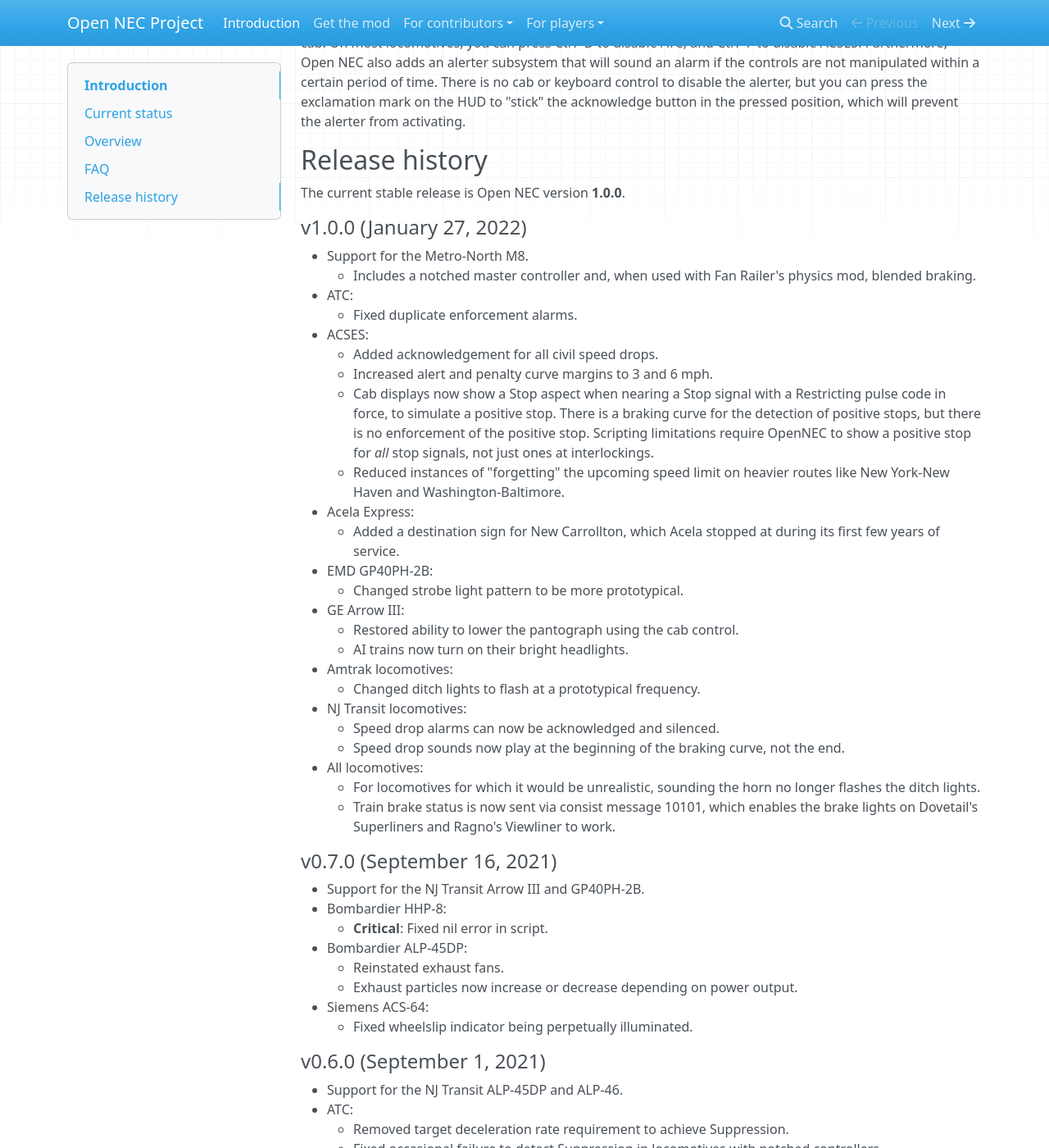
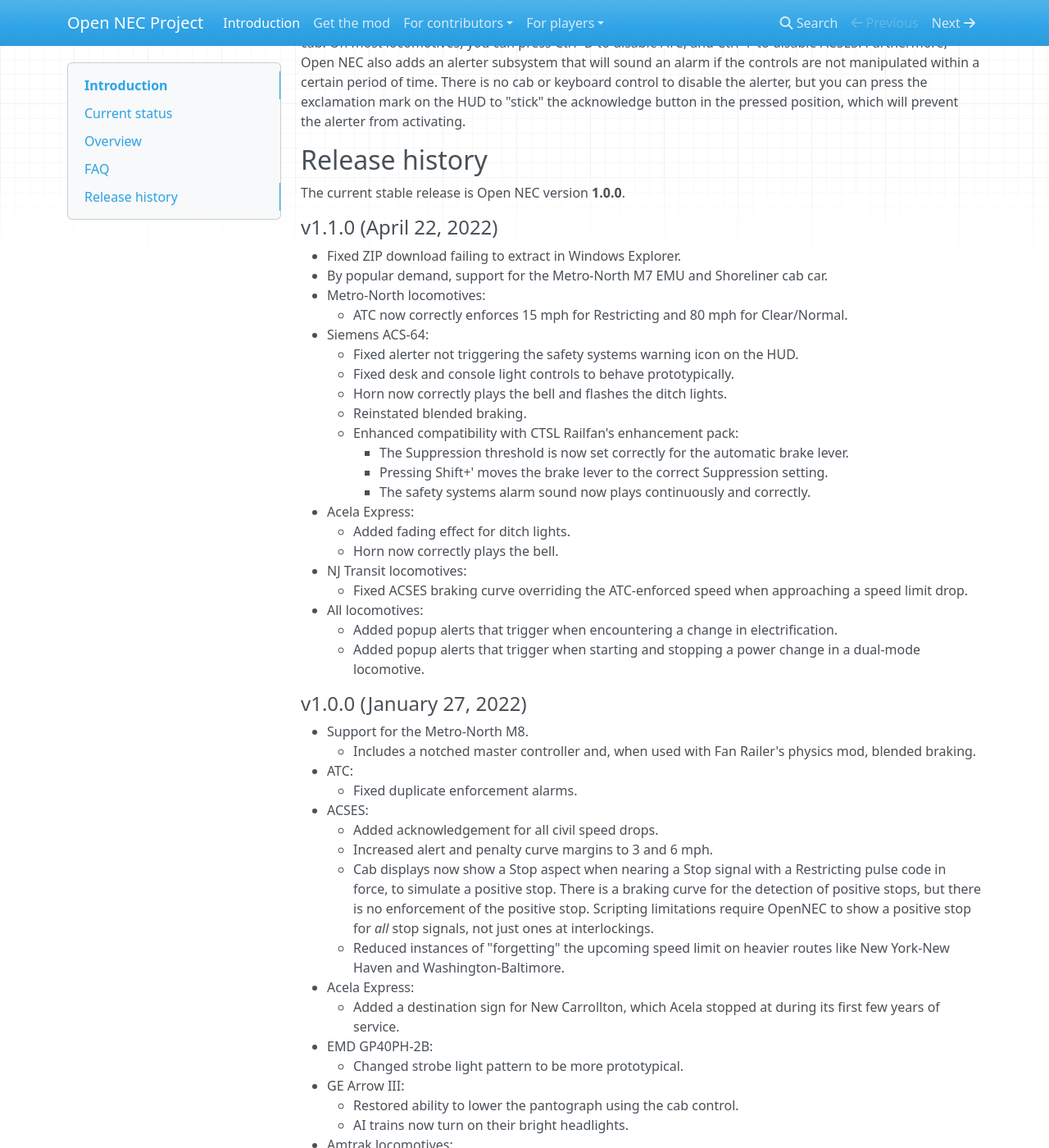
Before and after one commit to YoRyan/open-nec, an MkDocs documentation site: the page built from Docs/index.md, in a window 1280 px wide and 1400 px high, scrolled down 2739 px. Shown: the whole window at 82% size. Built offline with MkDocs 1.6.1, drawn with Linux system fonts in a browser that asks for light colours; nearby versions of some CDN libraries.

```diff
--- a/Docs/index.md
+++ b/Docs/index.md
@@ -72,6 +72,30 @@ Open NEC enables all safety systems by default, which must be responded to, even
 ## Release history
 
 The current stable release is Open NEC version **1.0.0**.
+
+#### v1.1.0 (April 22, 2022)
+
+- Fixed ZIP download failing to extract in Windows Explorer.
+- By popular demand, support for the Metro-North M7 EMU and Shoreliner cab car.
+- Metro-North locomotives:
+    - ATC now correctly enforces 15 mph for Restricting and 80 mph for Clear/Normal.
+- Siemens ACS-64:
+    - Fixed alerter not triggering the safety systems warning icon on the HUD.
+    - Fixed desk and console light controls to behave prototypically.
+    - Horn now correctly plays the bell and flashes the ditch lights.
+    - Reinstated blended braking.
+    - Enhanced compatibility with CTSL Railfan's enhancement pack:
+        - The Suppression threshold is now set correctly for the automatic brake lever.
+        - Pressing Shift+' moves the brake lever to the correct Suppression setting.
+        - The safety systems alarm sound now plays continuously and correctly.
+- Acela Express:
+    - Added fading effect for ditch lights.
+    - Horn now correctly plays the bell.
+- NJ Transit locomotives:
+    - Fixed ACSES braking curve overriding the ATC-enforced speed when approaching a speed limit drop.
+- All locomotives:
+    - Added popup alerts that trigger when encountering a change in electrification.
+    - Added popup alerts that trigger when starting and stopping a power change in a dual-mode locomotive.
 
 #### v1.0.0 (January 27, 2022)
 
--- a/wafenv.py
+++ b/wafenv.py
@@ -1,2 +1,2 @@
 APPNAME = 'OpenNEC'
-VERSION = '1.0.0'
+VERSION = '1.1.0'
```
